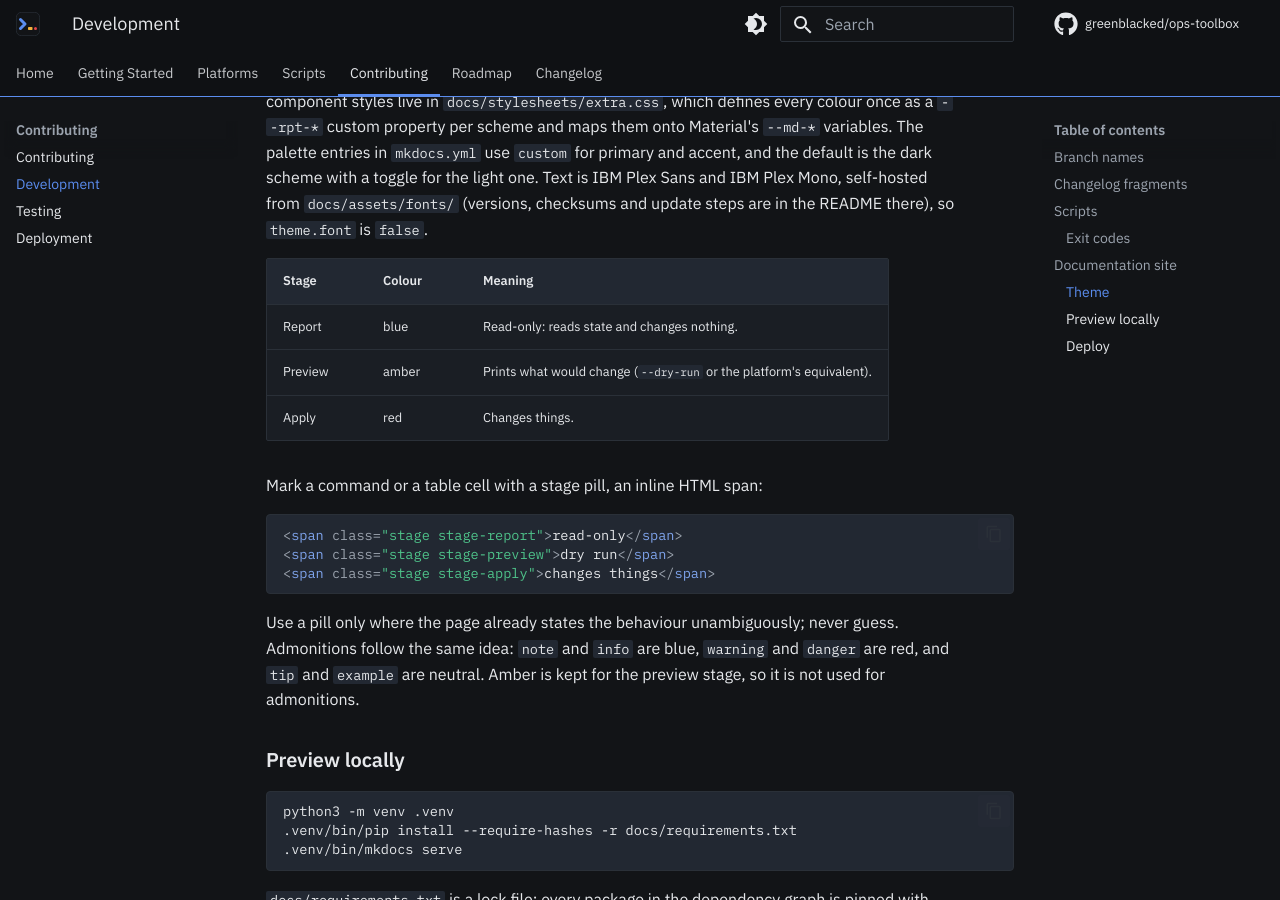
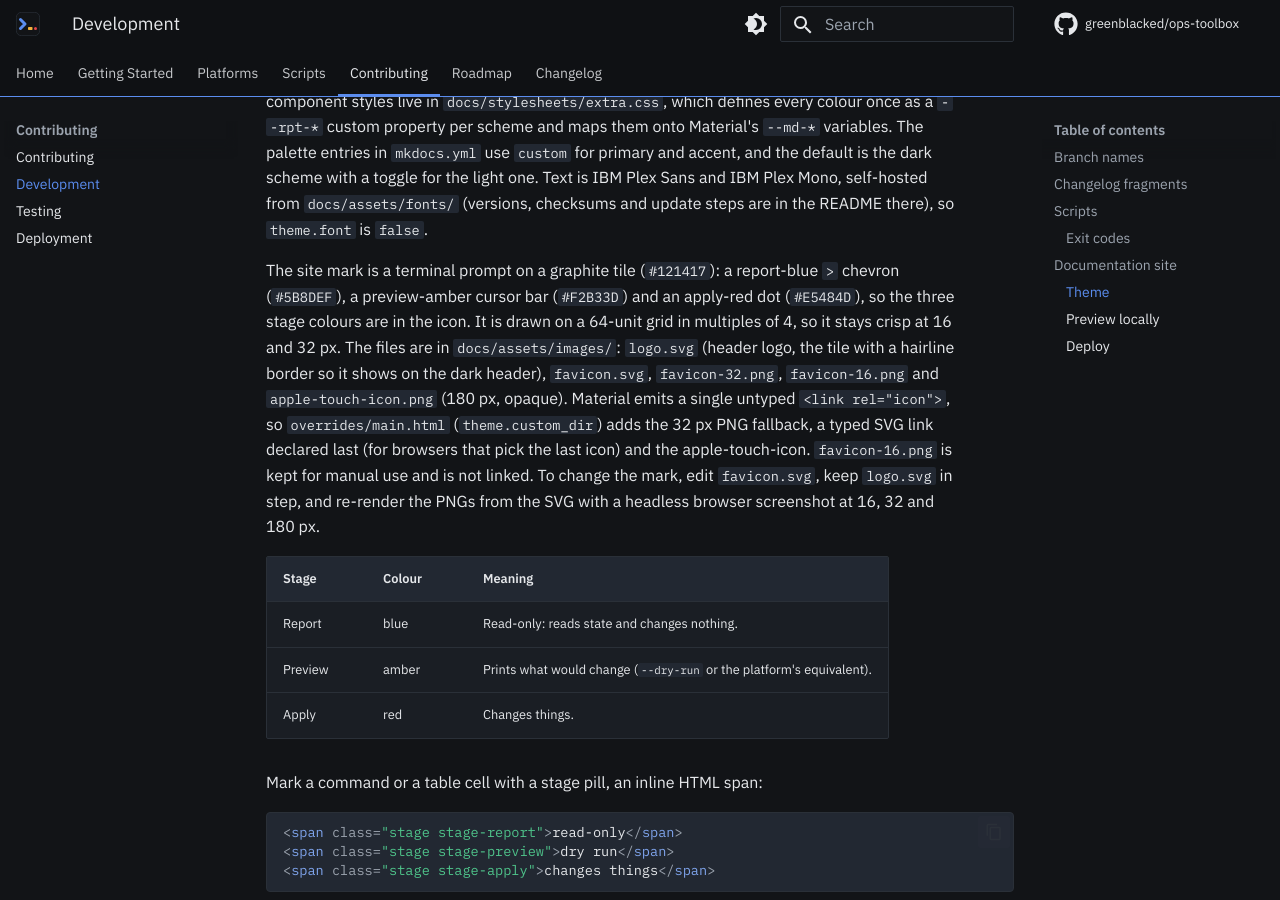
Before and after one commit to greenblacked/ops-toolbox, an MkDocs documentation site: the page built from docs/contributing/development.md, in a window 1280 px wide and 900 px high, scrolled down 2799 px. Built offline with MkDocs 1.6.1 and Material for MkDocs 9.7.7, drawn with Linux system fonts in a browser that asks for light colours; comment, search, counter and statistics services are not loaded.

Commit message:
docs: describe the site icon and add a changelog fragment

```diff
--- a/docs/contributing/development.md
+++ b/docs/contributing/development.md
@@ -102,6 +102,20 @@ default is the dark scheme with a toggle for the light one. Text is IBM Plex San
 and IBM Plex Mono, self-hosted from `docs/assets/fonts/` (versions, checksums
 and update steps are in the README there), so `theme.font` is `false`.
 
+The site mark is a terminal prompt on a graphite tile (`#121417`): a report-blue
+`>` chevron (`#5B8DEF`), a preview-amber cursor bar (`#F2B33D`) and an apply-red
+dot (`#E5484D`), so the three stage colours are in the icon. It is drawn on a
+64-unit grid in multiples of 4, so it stays crisp at 16 and 32 px. The files
+are in `docs/assets/images/`: `logo.svg` (header logo, the tile with a hairline
+border so it shows on the dark header), `favicon.svg`, `favicon-32.png`,
+`favicon-16.png` and `apple-touch-icon.png` (180 px, opaque). Material emits a
+single untyped `<link rel="icon">`, so `overrides/main.html` (`theme.custom_dir`)
+adds the 32 px PNG fallback, a typed SVG link declared last (for browsers that
+pick the last icon) and the apple-touch-icon. `favicon-16.png` is kept for
+manual use and is not linked. To change the mark, edit
+`favicon.svg`, keep `logo.svg` in step, and re-render the PNGs from the SVG with
+a headless browser screenshot at 16, 32 and 180 px.
+
 | Stage | Colour | Meaning |
 | --- | --- | --- |
 | Report | blue | Read-only: reads state and changes nothing. |
--- a/overrides/main.html
+++ b/overrides/main.html
@@ -1,11 +1,12 @@
 {% extends "base.html" %}
 {#
-  Adds what theme.favicon cannot: Material emits one <link rel="icon"> (the
-  SVG). These add the PNG fallbacks for browsers without SVG favicons and the
-  iOS home-screen icon. Files are in docs/assets/images/.
+  Adds what theme.favicon cannot: Material emits one untyped <link rel="icon">
+  (the SVG). These add a 32px PNG fallback, a typed SVG link declared last so
+  browsers that pick the last icon get the SVG, and the iOS home-screen icon.
+  Files are in docs/assets/images/.
 #}
 {% block extrahead %}
   <link rel="icon" type="image/png" sizes="32x32" href="{{ 'assets/images/favicon-32.png' | url }}">
-  <link rel="icon" type="image/png" sizes="16x16" href="{{ 'assets/images/favicon-16.png' | url }}">
+  <link rel="icon" type="image/svg+xml" href="{{ 'assets/images/favicon.svg' | url }}">
   <link rel="apple-touch-icon" sizes="180x180" href="{{ 'assets/images/apple-touch-icon.png' | url }}">
 {% endblock %}
```
Also changed, not shown: changelog.d/changed/site-icon.md (added, +4 -0 lines).
